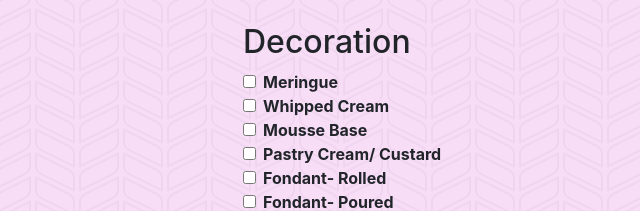
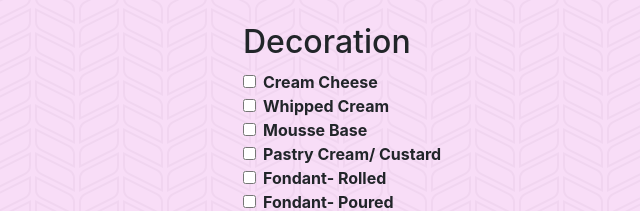
Before and after one commit to andrea-liliana/BakeryHTML, a plain HTML site: page cakeOrder.html in a window 1280 px wide. Shown: the part 352-563 px from the top of the page, 407-1047 px from the left. Drawn offline with nearby package versions, Linux system fonts and the light colour scheme.

Commit message:
Update cakeOrder.html

```diff
--- a/cakeOrder.html
+++ b/cakeOrder.html
@@ -113,7 +113,7 @@
                 <div class="form-check">
                     <input class="form-check-input" type="checkbox" value="" id="defaultCheck1">
                     <label class="form-check-label" for="defaultCheck1">
-                        Meringue
+                        Cream Cheese
                     </label>
                 </div>
 
```
